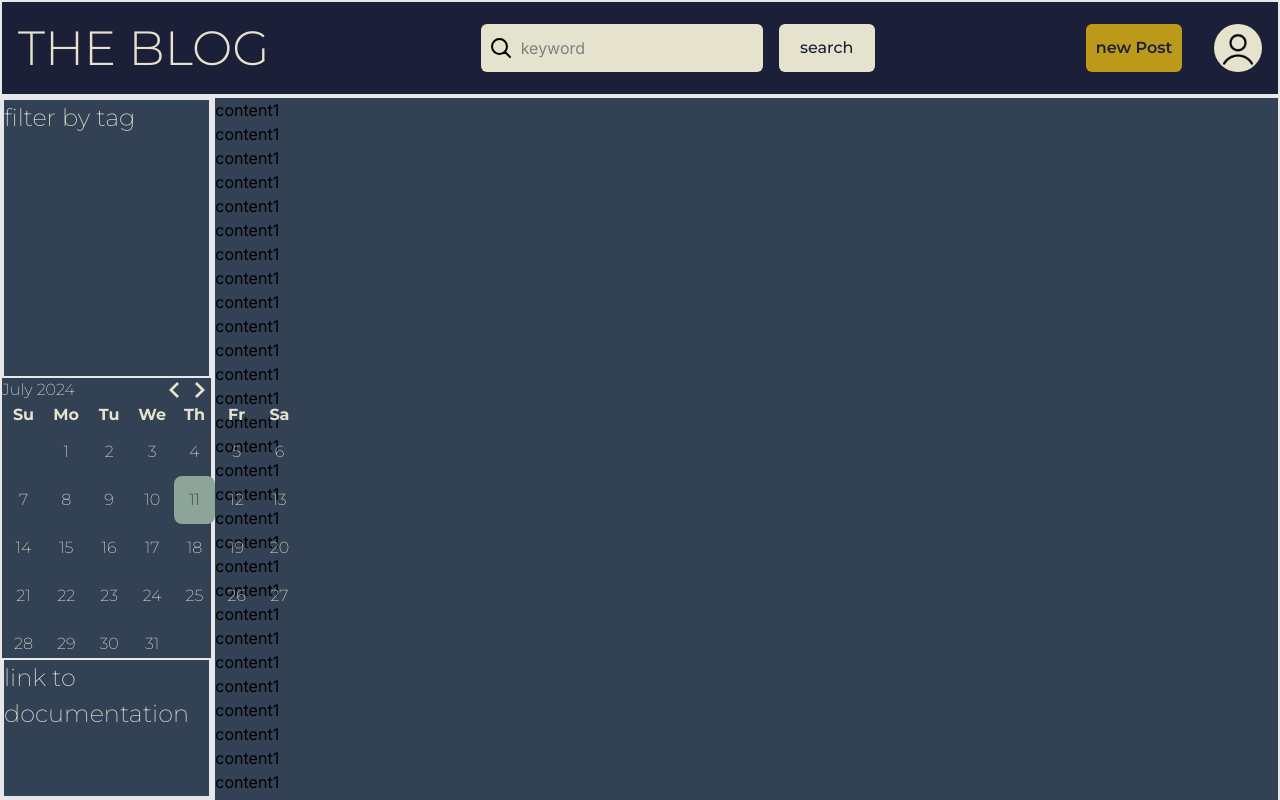
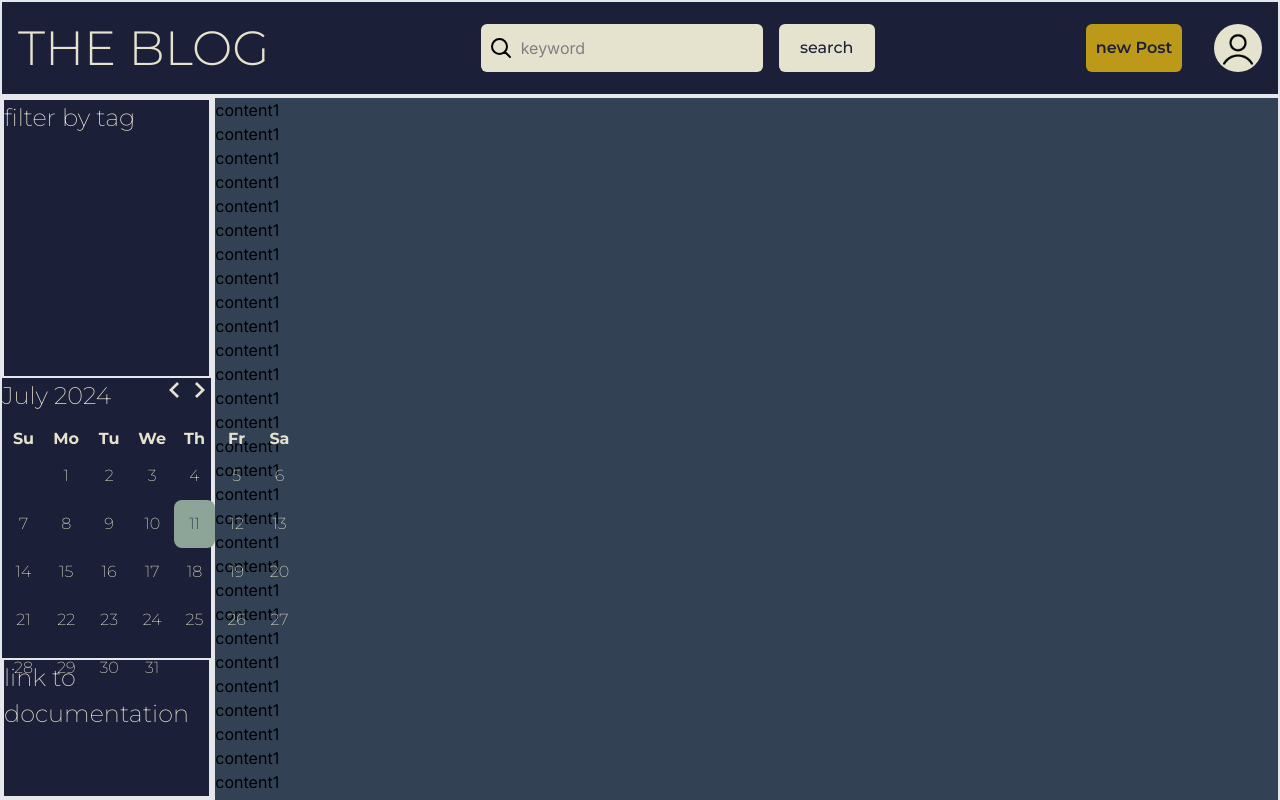
Before and after one commit to ShoeheyOt/my-blog, a Next.js app: page /blog in a window 1280 px wide. Shown: the top 800 px of the page. Built offline with nearby package versions, Linux system fonts and the light colour scheme.

Commit message:
add style to month caption

```diff
--- a/src/components/parts/Aside.tsx
+++ b/src/components/parts/Aside.tsx
@@ -2,7 +2,7 @@ import { Calender } from "@/features/Calender";
 
 export const Aside = () => {
   return (
-    <aside className="font-montserrat text-primary text-D_text font-extralight fixed border-2 w-1/6 h-[calc(100%-6rem)]">
+    <aside className="font-montserrat text-primary text-D_text font-extralight fixed bg-secondary border-2 w-1/6 h-[calc(100%-6rem)]">
       <div className="h-2/5 border-2">filter by tag</div>
       <Calender />
       <div className="h-1/5 border-2">link to documentation</div>
--- a/src/features/Calender.tsx
+++ b/src/features/Calender.tsx
@@ -13,9 +13,11 @@ export const Calender = () => {
       onSelect={setSelected}
       classNames={{
         root: "h-2/5 w-full",
+        month_caption: "mb-3",
+        caption_label: "text-D_text",
         today: "bg-info rounded-lg text-secondary",
         selected: "bg-primary rounded-lg text-secondary",
-        day: `${defaultClass.day} p-3 text-center font-D_notes`,
+        day: `${defaultClass.day} p-3 text-center text-D_notes`,
         months: "relative text-D_notes",
         nav: "absolute top-0 right-0",
         chevron: "fill-primary",
```
